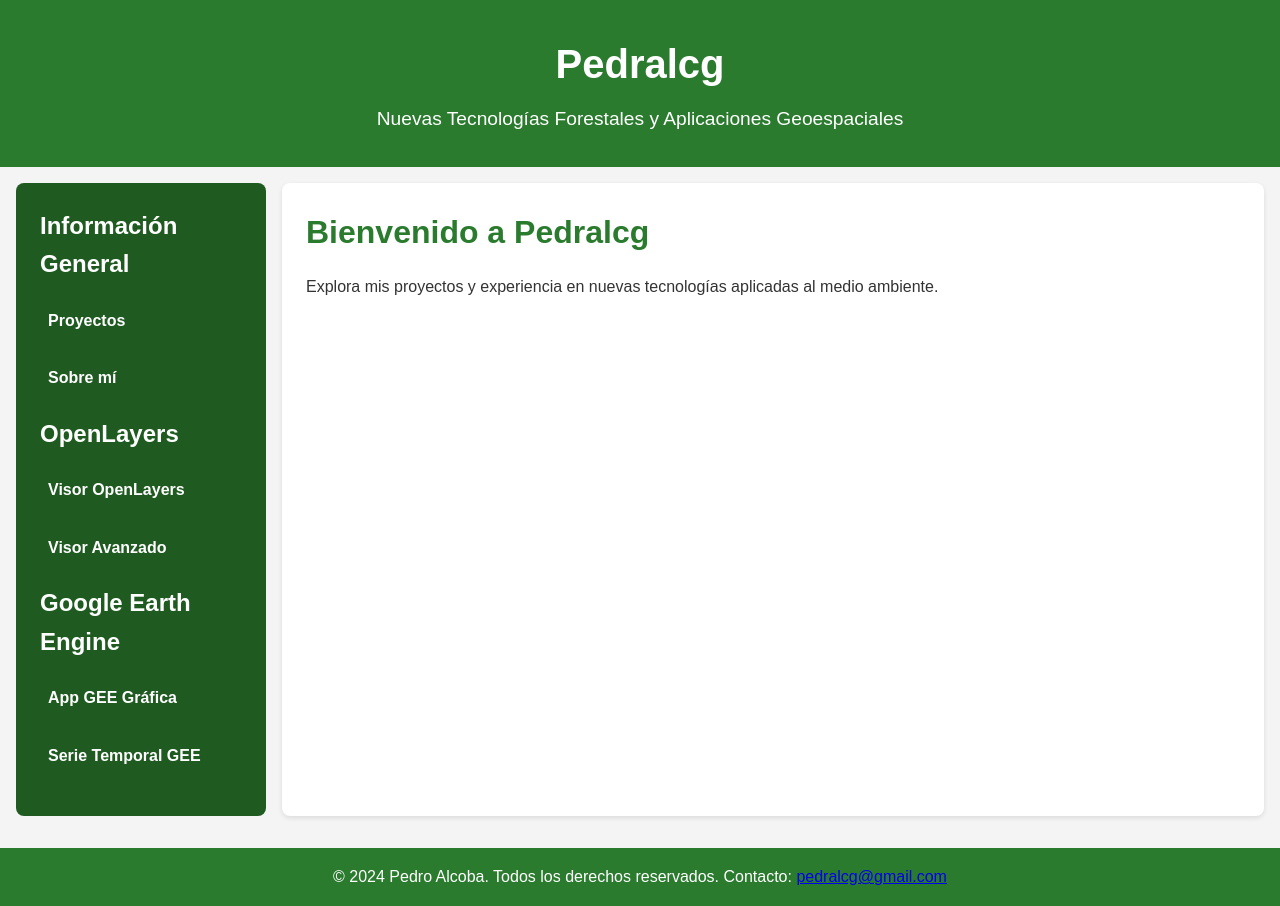
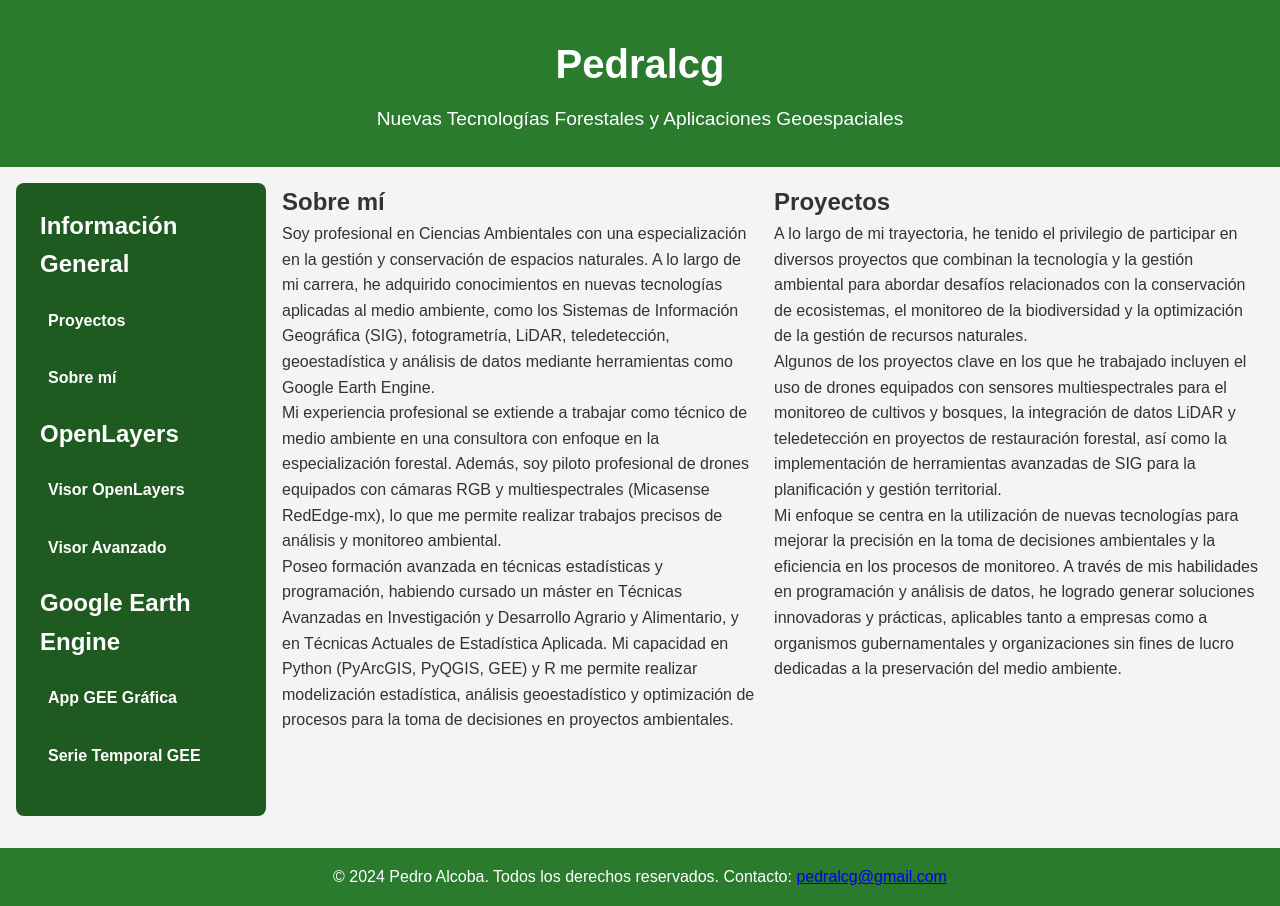
Before and after one commit to pedralcg/pedralcg.github.io, a plain HTML site: page index.html in a window 1280 px wide. Drawn offline with Linux system fonts and the light colour scheme.

Commit message:
2o commit index

```diff
--- a/index.html
+++ b/index.html
@@ -36,9 +36,21 @@
         </aside>
 
         <!------------ Contenido principal ------------>
-        <main class="content">
-            <h2>Bienvenido a Pedralcg</h2>
-            <p>Explora mis proyectos y experiencia en nuevas tecnologías aplicadas al medio ambiente.</p>
+        <main class="about-me">
+            <h2>Sobre mí</h2>
+            <p>Soy profesional en Ciencias Ambientales con una especialización en la gestión y conservación de espacios naturales. A lo largo de mi carrera, he adquirido conocimientos en nuevas tecnologías aplicadas al medio ambiente, como los Sistemas de Información Geográfica (SIG), fotogrametría, LiDAR, teledetección, geoestadística y análisis de datos mediante herramientas como Google Earth Engine.</p>
+
+            <p>Mi experiencia profesional se extiende a trabajar como técnico de medio ambiente en una consultora con enfoque en la especialización forestal. Además, soy piloto profesional de drones equipados con cámaras RGB y multiespectrales (Micasense RedEdge-mx), lo que me permite realizar trabajos precisos de análisis y monitoreo ambiental.</p>
+
+            <p>Poseo formación avanzada en técnicas estadísticas y programación, habiendo cursado un máster en Técnicas Avanzadas en Investigación y Desarrollo Agrario y Alimentario, y en Técnicas Actuales de Estadística Aplicada. Mi capacidad en Python (PyArcGIS, PyQGIS, GEE) y R me permite realizar modelización estadística, análisis geoestadístico y optimización de procesos para la toma de decisiones en proyectos ambientales.</p>
+        </main>
+        <main class="proyectos">
+            <h2>Proyectos</h2>
+            <p>A lo largo de mi trayectoria, he tenido el privilegio de participar en diversos proyectos que combinan la tecnología y la gestión ambiental para abordar desafíos relacionados con la conservación de ecosistemas, el monitoreo de la biodiversidad y la optimización de la gestión de recursos naturales.</p>
+
+            <p>Algunos de los proyectos clave en los que he trabajado incluyen el uso de drones equipados con sensores multiespectrales para el monitoreo de cultivos y bosques, la integración de datos LiDAR y teledetección en proyectos de restauración forestal, así como la implementación de herramientas avanzadas de SIG para la planificación y gestión territorial.</p>
+
+            <p>Mi enfoque se centra en la utilización de nuevas tecnologías para mejorar la precisión en la toma de decisiones ambientales y la eficiencia en los procesos de monitoreo. A través de mis habilidades en programación y análisis de datos, he logrado generar soluciones innovadoras y prácticas, aplicables tanto a empresas como a organismos gubernamentales y organizaciones sin fines de lucro dedicadas a la preservación del medio ambiente.</p>
         </main>
     </div>
 
```
